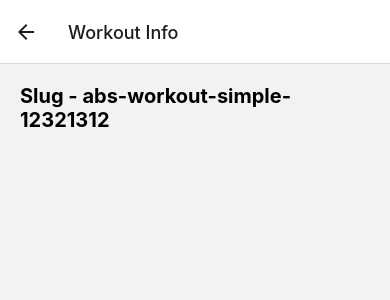
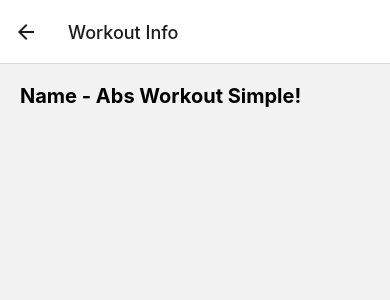
Before and after one commit to matan3sh/WorkoutApp, a React Native app: screen /Home in a window 390 px wide. Both pictures are taken after a click on the element 195 px from the left and 175 px from the top of the page. Shown: the top 300 px of the page. Built offline with nearby package versions, Linux system fonts and the light colour scheme.

Commit message:
Fetch workout detail data and display on the screen

```diff
--- /dev/null
+++ b/hooks/useWorkoutBySlug.ts
@@ -0,0 +1,18 @@
+import { useEffect, useState } from "react";
+import { getWorkoutBySlug } from "../storage/workout";
+import { Workout } from "../types/data";
+
+export const useWorkoutBySlug = (slug: string) => {
+  const [workout, setWorkout] = useState<Workout>();
+
+  useEffect(() => {
+    async function getData() {
+      const _workout = await getWorkoutBySlug(slug);
+      setWorkout(_workout);
+    }
+
+    getData();
+  }, []);
+
+  return workout;
+};
--- /dev/null
+++ b/hooks/useWorkouts.ts
@@ -0,0 +1,23 @@
+import { useEffect, useState } from "react";
+import { getWorkouts } from "../storage/workout";
+import { Workout } from "../types/data";
+
+import { useIsFocused } from "@react-navigation/native";
+
+export const useWorkouts = () => {
+  const [workouts, setWorkouts] = useState<Workout[]>([]);
+  const isFocused = useIsFocused();
+
+  useEffect(() => {
+    async function getData() {
+      const _workouts = await getWorkouts();
+      setWorkouts(_workouts);
+    }
+
+    if (isFocused) {
+      getData();
+    }
+  }, [isFocused]);
+
+  return workouts;
+};
--- a/screens/HomeScreen.tsx
+++ b/screens/HomeScreen.tsx
@@ -1,22 +1,11 @@
-import { useEffect, useState } from "react";
 import { View, StyleSheet, FlatList, Text, Pressable } from "react-native";
 import { NativeStackHeaderProps } from "@react-navigation/native-stack";
 
 import WorkoutItem from "../components/WorkoutItem";
-import { Workout } from "../types/data";
-import { getWorkouts } from "../storage/workout";
+import { useWorkouts } from "../hooks/useWorkouts";
 
 export default function HomeScreen({ navigation }: NativeStackHeaderProps) {
-  const [workouts, setWorkouts] = useState<Workout[]>([]);
-
-  useEffect(() => {
-    async function getData() {
-      const _workouts = await getWorkouts();
-      setWorkouts(_workouts);
-    }
-
-    getData();
-  }, []);
+  const workouts = useWorkouts();
 
   return (
     <View style={styles.container}>
--- a/screens/WorkoutDetailScreen.tsx
+++ b/screens/WorkoutDetailScreen.tsx
@@ -1,5 +1,6 @@
 import { View, StyleSheet, Text } from "react-native";
 import { NativeStackHeaderProps } from "@react-navigation/native-stack";
+import { useWorkoutBySlug } from "../hooks/useWorkoutBySlug";
 
 type DetailParams = {
   route: {
@@ -12,9 +13,11 @@ type DetailParams = {
 type Navigation = NativeStackHeaderProps & DetailParams;
 
 export default function WorkoutDetailScreen({ route }: Navigation) {
+  const workout = useWorkoutBySlug(route.params.slug);
+
   return (
     <View style={styles.container}>
-      <Text style={styles.header}>Slug - {route.params.slug}</Text>
+      <Text style={styles.header}>Name - {workout?.name}</Text>
     </View>
   );
 }
--- a/storage/workout.ts
+++ b/storage/workout.ts
@@ -5,6 +5,12 @@ import data from "../data.json";
 export const getWorkouts = async (): Promise<Workout[]> => {
   const workouts = await getData("workout-data");
   return workouts;
+};
+
+export const getWorkoutBySlug = async (slug: string): Promise<Workout> => {
+  const workouts = await getWorkouts();
+  const workout = workouts.filter((w) => w.slug === slug)[0];
+  return workout;
 };
 
 export const initWorkout = async (): Promise<boolean> => {
```
